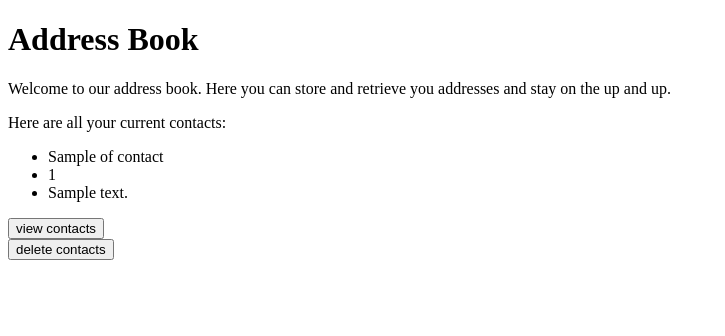
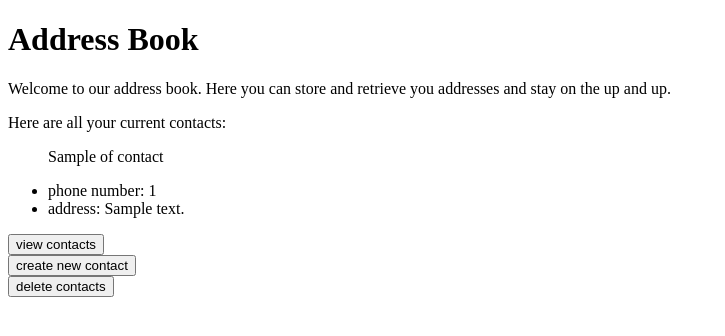
Before and after one commit to elmunoz42/address-book-php, a PHP site: template views/address_book_home.html.twig in a window 1280 px wide. Shown: the top 336 px of the page, without its empty margins (0-725 px from the left). Run offline with PHP 8.4, Linux system fonts and the light colour scheme; the template is opened without the code that fills it: most values are stand-ins (such as "Sample title", 1, 10 or a date in 2020); some libraries are stand-ins or nearby versions.

Commit message:
meet spec 2; adds app redirect for view contacts button.

```diff
--- a/views/address_book_home.html.twig
+++ b/views/address_book_home.html.twig
@@ -8,22 +8,26 @@
     <p>Welcome to our address book. Here you can store and retrieve you addresses and stay on the up and up.</p>
 
 
-    {% if list_of_contacts is not empty %}
+    {% if list_of_contacts is empty %}
+        <p>You have no stored addresses. Click on "create new contact" to populate your address book.</p>
+    {% else %}
         <p>Here are all your current contacts:</p>
-        <ul>
-            {% for contact_instance in list_of_contacts %}
-                <li>{{ contact_instance.getName }}</li>
-                <li>{{ contact_instance.getPhoneNumber }}</li>
-                <li>{{ contact_instance.getAddress }}</li>
+        {% for contact_instance in list_of_contacts %}
+          <ul>
+            <p>{{ contact_instance.getName }}</p>
+            <li>phone number: {{ contact_instance.getPhoneNumber }}</li>
+            <li>address: {{ contact_instance.getAddress }}</li>
             {% endfor %}
-        </ul>
+          </ul>
     {% endif %}
     <form class="" action="/" method="post">
         <button type="submit" name="view_contacts" value="view">view contacts</button>
     </form>
-
+    <form class="" action="/" method="post">
+        <button type="submit" name="create_contact" value="view">create new contact</button>
+    </form>
     <form class="" action="/delete-contacts" method="post">
-        <button type="submit" name="view_contacts">delete contacts</button>
+        <button type="submit" name="delete_contacts">delete contacts</button>
     </form>
   </body>
 </html>
```
Also changed, not shown: app/app.php (+22 -6 lines), README.md.
